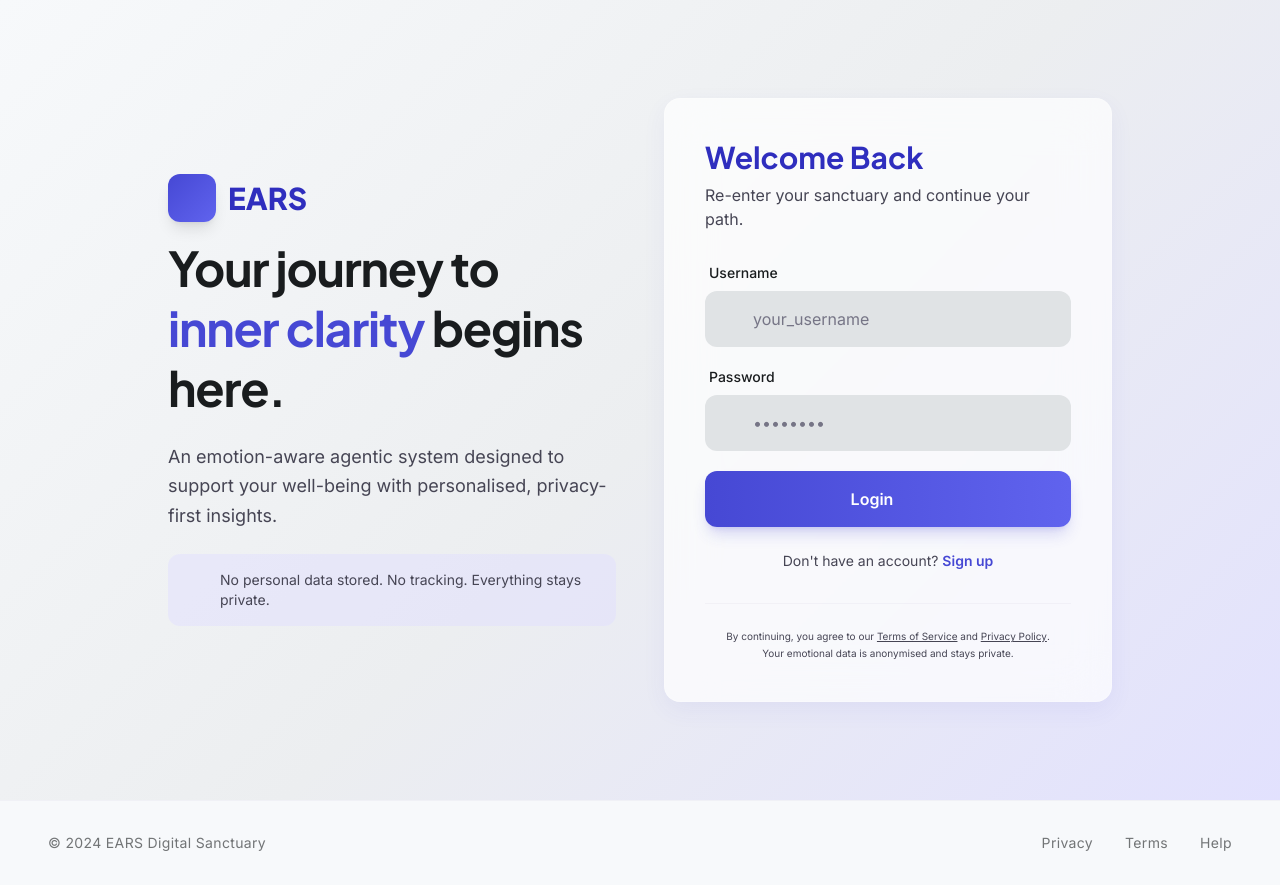
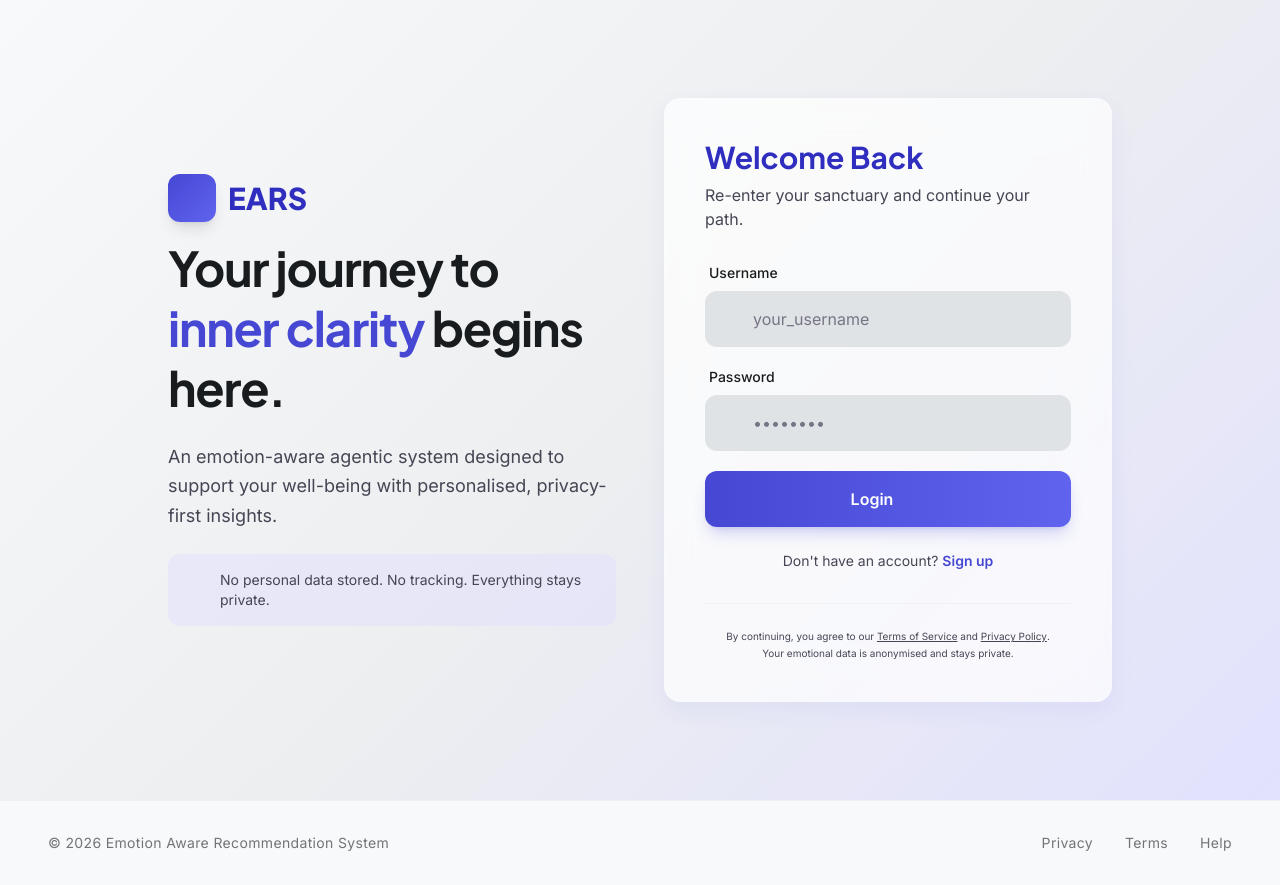
Before and after one commit to Pakunin/cognitive-bias-system, a Next.js app in the folder frontend/: page / in a window 1280 px wide. Built offline with nearby package versions, Linux system fonts and the light colour scheme; no server answers.

Commit message:
fixed footer

```diff
--- a/frontend/app/page.tsx
+++ b/frontend/app/page.tsx
@@ -247,7 +247,7 @@ export default function LoginPage() {
 
       <footer className="w-full bg-[#f7f9fb] border-t border-[#c7c4d7]/15 mt-auto">
         <div className="flex flex-col md:flex-row justify-between items-center px-12 py-8 w-full max-w-7xl mx-auto">
-          <p className="text-sm tracking-wide text-[#191c1e]/60 mb-4 md:mb-0">© 2024 EARS Digital Sanctuary</p>
+          <p className="text-sm tracking-wide text-[#191c1e]/60 mb-4 md:mb-0">© 2026 Emotion Aware Recommendation System</p>
           <div className="flex space-x-8">
             <button onClick={() => setModal('privacy')} className="text-sm tracking-wide text-[#191c1e]/60 hover:text-[#4648d4] transition-colors">Privacy</button>
             <button onClick={() => setModal('terms')} className="text-sm tracking-wide text-[#191c1e]/60 hover:text-[#4648d4] transition-colors">Terms</button>
```
